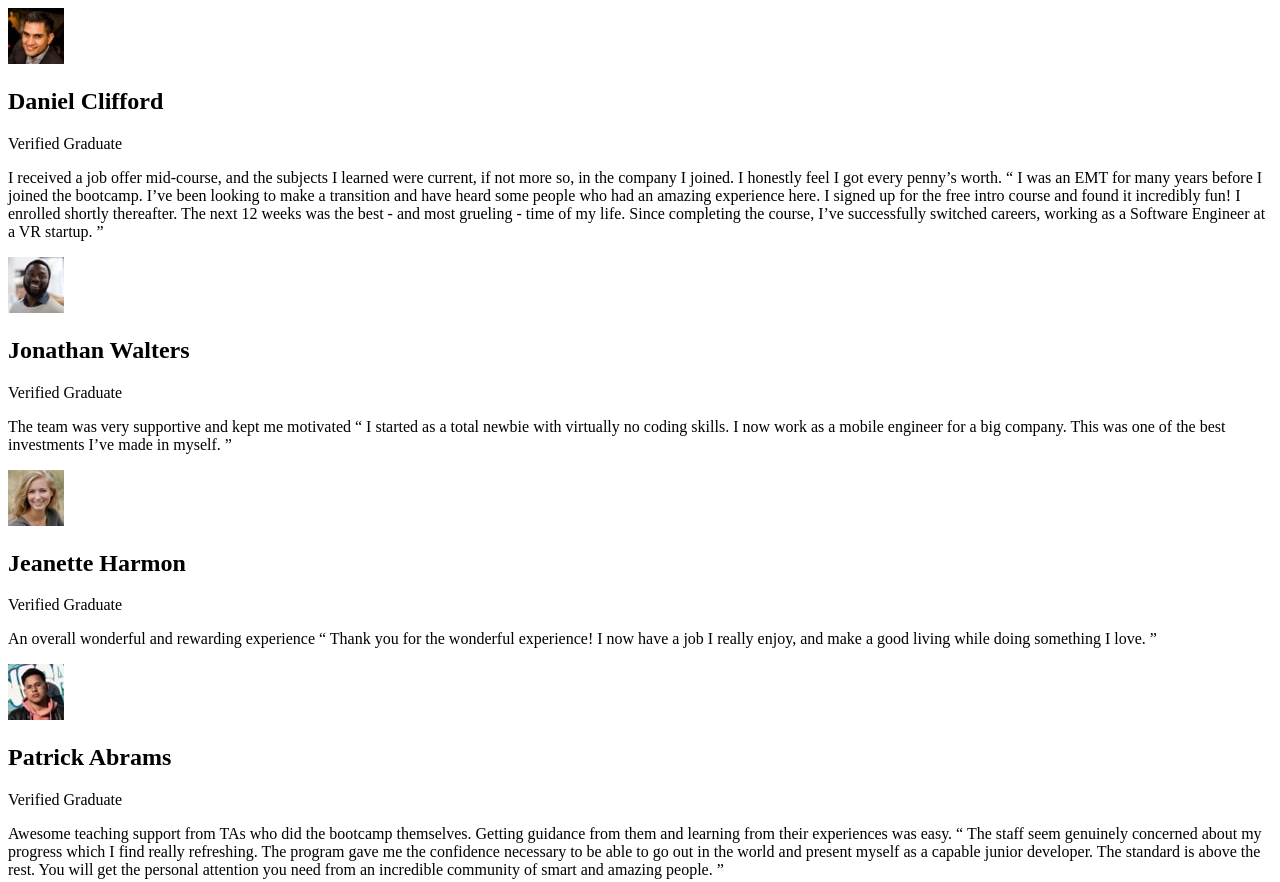
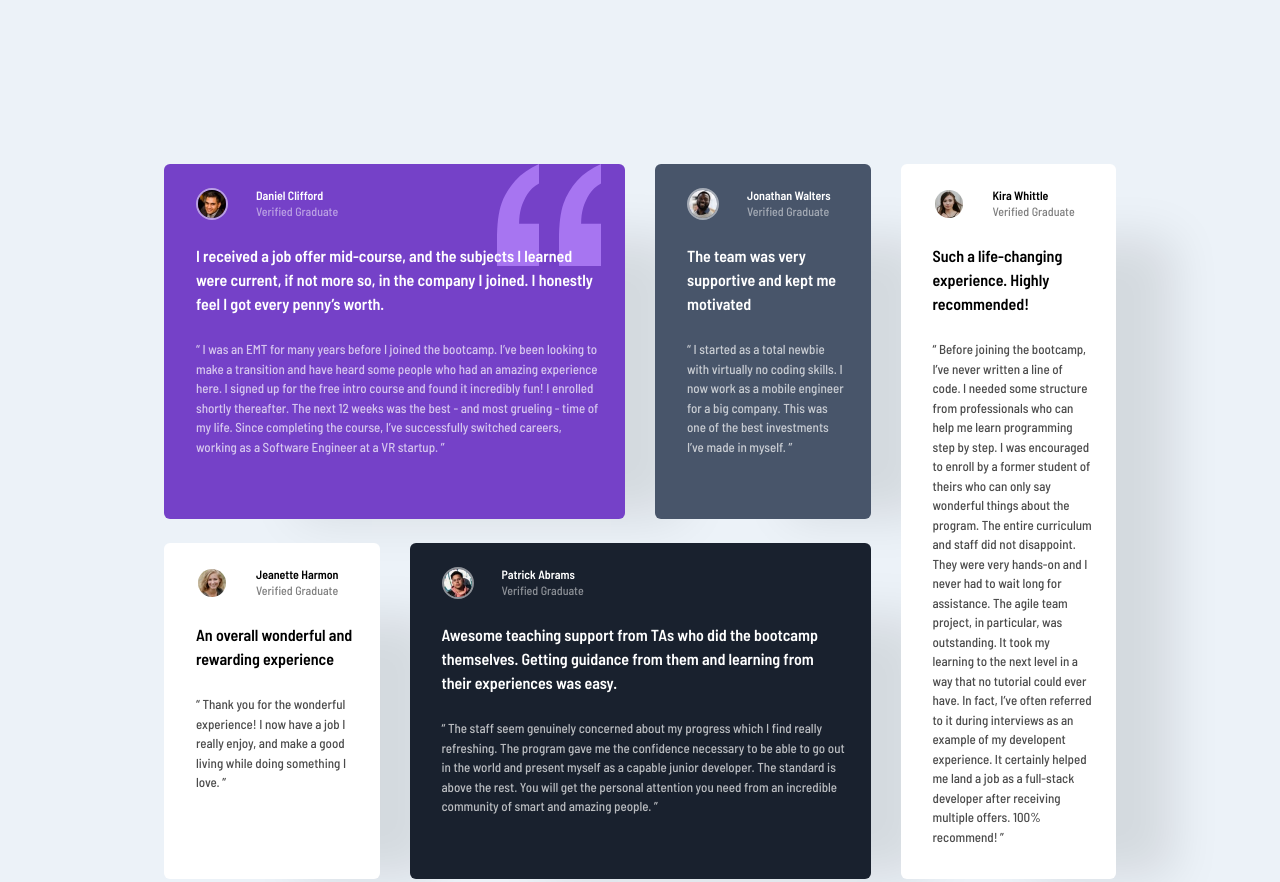
Before and after one commit to santiagopagura/testimonials-grid-section-main, a plain HTML site: page index.html in a window 1280 px wide. Shown: the top 882 px of the page. Drawn offline with Linux system fonts and the light colour scheme.

Commit message:
end project

```diff
--- a/index.html
+++ b/index.html
@@ -2,21 +2,16 @@
 <html lang="en">
 <head>
   <meta charset="UTF-8">
-  <meta name="viewport" content="width=device-width, initial-scale=1.0"> <!-- displays site properly based on user's device -->
+  <meta name="viewport" content="width=device-width, initial-scale=1.0">
+  <link rel="stylesheet" href="./css/styles.css">
 
   <link rel="icon" type="image/png" sizes="32x32" href="./images/favicon-32x32.png">
 
   <title>Frontend Mentor | [Challenge Name Here]</title>
-
-  <!-- Feel free to remove these styles or customise in your own stylesheet 👍 -->
-  <style>
-    .attribution { font-size: 11px; text-align: center; }
-    .attribution a { color: hsl(228, 45%, 44%); }
-  </style>
 </head>
 <body>
   <main>
-    <article>
+    <article class="daniel">
       <div>
         <img src="./images/image-daniel.jpg" alt="profile picture of Daniel Clifford">
         <div>
@@ -28,10 +23,11 @@
           </p>
         </div>
       </div>
-      <p>
+      <p class="bold">
         I received a job offer mid-course, and the subjects I learned were current, if not more so,
         in the company I joined. I honestly feel I got every penny’s worth.
-
+      </p>
+      <p>
         “ I was an EMT for many years before I joined the bootcamp. I’ve been looking to make a
         transition and have heard some people who had an amazing experience here. I signed up
         for the free intro course and found it incredibly fun! I enrolled shortly thereafter.
@@ -39,7 +35,7 @@
         the course, I’ve successfully switched careers, working as a Software Engineer at a VR startup. ”
       </p>
     </article>
-    <article>
+    <article class="jonathan">
       <div>
         <img src="./images/image-jonathan.jpg" alt="profile picture of Jonathan Walters">
         <div>
@@ -51,14 +47,14 @@
           </p>
         </div>
       </div>
-      <p>
-        The team was very supportive and kept me motivated
-
+      <p class="bold">
+        The team was very supportive and kept me motivated</p>
+        <p>
         “ I started as a total newbie with virtually no coding skills. I now work as a mobile engineer
         for a big company. This was one of the best investments I’ve made in myself. ”
       </p>
     </article>
-    <article>
+    <article class="jeanette">
       <div>
         <img src="./images/image-jeanette.jpg" alt="profile picture of Jeanette Harmon">
         <div>
@@ -70,14 +66,14 @@
           </p>
         </div>
       </div>
-      <p>
-        An overall wonderful and rewarding experience
-
+      <p class="bold">
+        An overall wonderful and rewarding experience</p>
+        <p>
         “ Thank you for the wonderful experience! I now have a job I really enjoy, and make a good living
         while doing something I love. ”
       </p>
     </article>
-    <article>
+    <article class="patrick">
       <div>
         <img src="./images/image-patrick.jpg" alt="profile picture of Patrick Abrams">
         <div>
@@ -89,17 +85,18 @@
           </p>
         </div>
       </div>
-      <p>
+      <p class="bold">
         Awesome teaching support from TAs who did the bootcamp themselves. Getting guidance from them and
         learning from their experiences was easy.
-
+        </p>
+        <p>
         “ The staff seem genuinely concerned about my progress which I find really refreshing. The program
         gave me the confidence necessary to be able to go out in the world and present myself as a capable
         junior developer. The standard is above the rest. You will get the personal attention you need from
         an incredible community of smart and amazing people. ”
       </p>
     </article>
-    <article>
+    <article class="kira">
       <div>
         <img src="./images/image-kira.jpg" alt="profile picture of Kira Whittle
         ">
@@ -112,9 +109,9 @@
           </p>
         </div>
       </div>
-      <p>
-        Such a life-changing experience. Highly recommended!
-
+      <p class="bold">
+        Such a life-changing experience. Highly recommended!</p>
+        <p>
         “ Before joining the bootcamp, I’ve never written a line of code. I needed some structure from
         professionals who can help me learn programming step by step. I was encouraged to enroll by a former
         student of theirs who can only say wonderful things about the program. The entire curriculum and staff
@@ -126,10 +123,5 @@
       </p>
     </article>
   </main>
-
-  <div class="attribution">
-    Challenge by <a href="https://www.frontendmentor.io?ref=challenge" target="_blank">Frontend Mentor</a>.
-    Coded by <a href="#">Your Name Here</a>.
-  </div>
 </body>
 </html>
--- /dev/null
+++ b/sass/styles.scss
@@ -0,0 +1,105 @@
+@import url('https://fonts.googleapis.com/css2?family=Barlow+Semi+Condensed:ital,wght@0,100;0,200;0,300;0,400;0,500;0,600;0,700;0,800;0,900;1,100;1,200;1,300;1,400;1,500;1,600;1,700;1,800;1,900&display=swap');
+
+*{
+  margin: 0;
+  padding: 0;
+}
+
+$Moderate-violet: hsl(263, 55%, 52%);
+$Very-dark-grayish-blue: hsl(217, 19%, 35%);
+$Very-dark-blackish-blue: hsl(219, 29%, 14%);
+$White: hsl(0, 0%, 100%);
+$Light-gray: hsl(0, 0%, 81%);
+$Light-grayish_blue: hsl(210, 46%, 95%);
+
+body {
+  font-size: 13px;
+  font-family: "Barlow Semi Condensed", sans-serif;
+  font-weight: 500;
+  background-color: $Light-grayish_blue;
+}
+main {
+  display: flex;
+  flex-wrap: wrap;
+  margin: 24px;
+  row-gap: 24px;
+  column-gap: 30px;
+  article {
+    padding: 24px 24px 32px 32px;
+    border-radius: 6px;
+    box-shadow: 96px 36px 48px -38px hsla(0, 0%, 0%, 0.1);
+    div {
+      display: flex;
+      align-items: center;
+      margin-bottom: 24px;
+      div {
+        display: inline-block;
+        margin-bottom: 0px;
+      }
+      img {
+        width: 28px;
+        border-radius: 50%;
+        border: 2px solid rgba(255, 255, 255, 0.5);
+        margin-right: 28px;
+      }
+      h1 {
+        font-size: 12px;
+        font-weight: 600;
+      }
+      p {
+        font-size: 12px;
+        opacity: 0.5;
+        margin-bottom: 0;
+      }
+    }
+    p {
+      opacity: 0.7;
+      line-height: 1.5;
+    }
+  }
+}
+
+.bold {
+  font-size: 16px;
+  font-weight: 600;
+  opacity: 1;
+  margin-bottom: 24px;
+}
+
+.daniel {
+  grid-area: daniel;
+  background-color: $Moderate-violet;
+  color: white;
+  background-image: url("../images/bg-pattern-quotation.svg");
+  background-repeat: no-repeat;
+  background-position: top right 24px;
+}
+.jonathan {
+  grid-area: jonathan;
+  background-color: $Very-dark-grayish-blue;
+  color: $White;
+}
+.jeanette {
+  grid-area: jeanette;
+  background-color: $White;
+}
+.patrick {
+  grid-area: patrick;
+  background-color: $Very-dark-blackish-blue;
+  color: $White;
+}
+.kira {
+  grid-area: kira;
+  background-color: $White;
+}
+
+@media screen and (min-width: 1000px) {
+  main {
+    display: grid;
+    grid-template-areas:
+    "daniel daniel jonathan kira"
+    "jeanette patrick patrick kira";
+    grid-template-columns: repeat(4, 1fr);
+    margin: 164px
+  }
+}
```
Also changed, not shown: css/styles.css (added), design/screenshots/screenshoot-375.png (added), design/screenshots/screenshot-1440.png (added), 2 other files.
